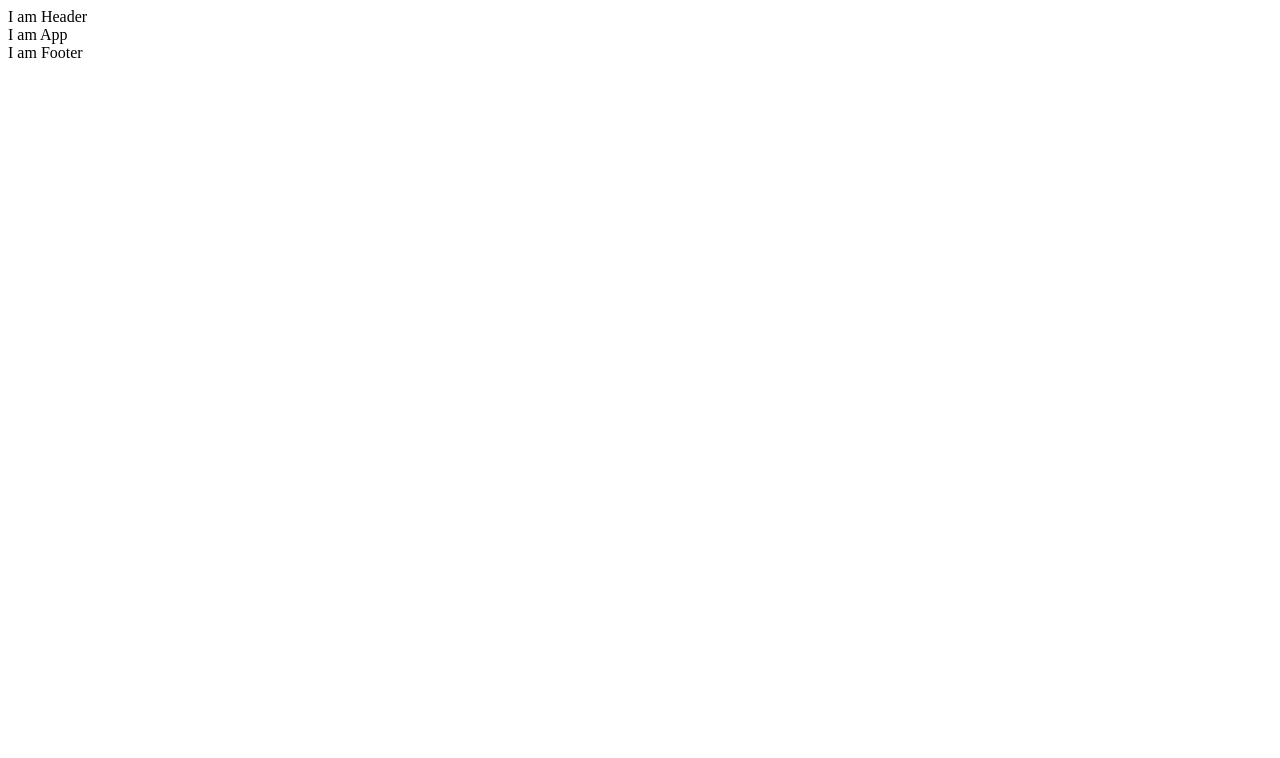
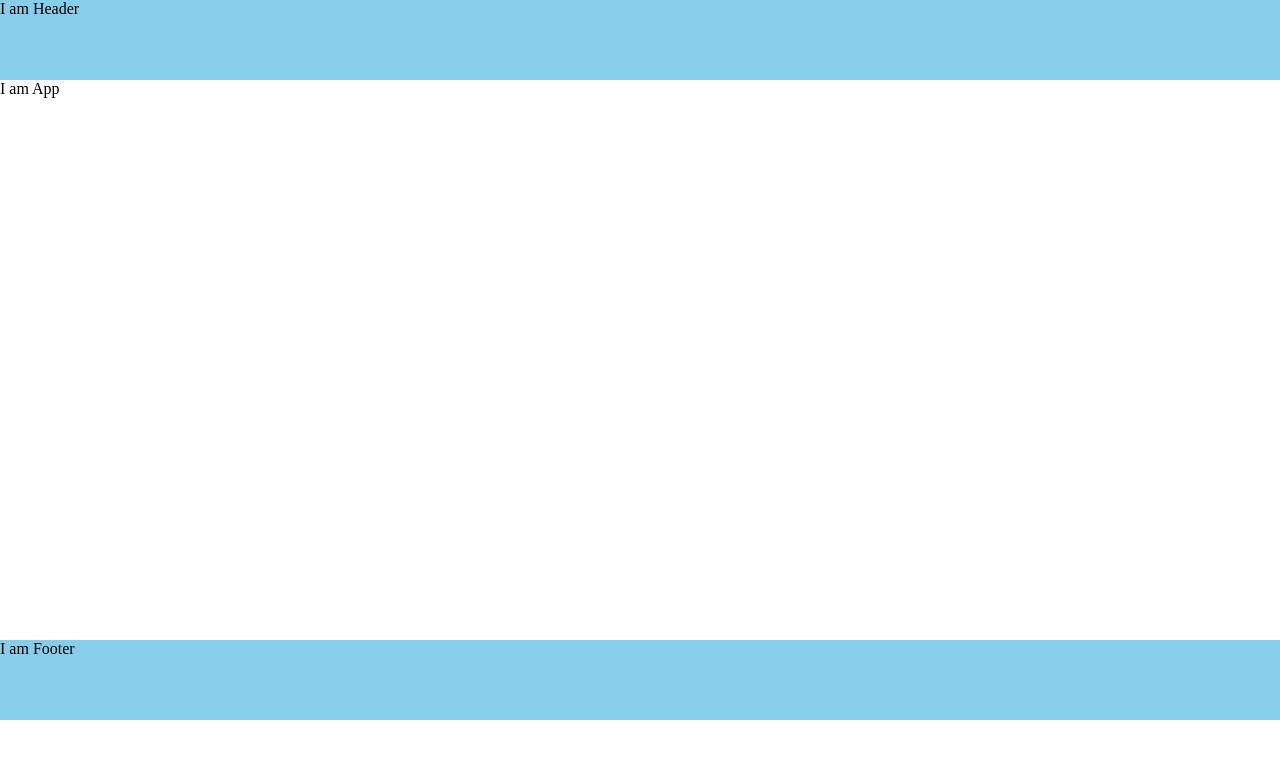
Before and after one commit to nsonb/monolithic-sample, a React (Create React App) app: page / in a window 1280 px wide. Shown: the top 758 px of the page. Built offline with nearby package versions, Linux system fonts and the light colour scheme.

Commit message:
height width set up

```diff
--- a/public/index.html
+++ b/public/index.html
@@ -26,7 +26,7 @@
     -->
     <title>React App</title>
   </head>
-  <body>
+  <body style="padding: 0; margin: 0; box-sizing: border-box;">
     <noscript>You need to enable JavaScript to run this app.</noscript>
     <div id="root"></div>
     <!--
--- a/src/App.tsx
+++ b/src/App.tsx
@@ -2,10 +2,15 @@ import Header from './components/Header'
 import Footer from './components/Footer'
 
 const App = () => {
+  const bodyStyle: React.CSSProperties = {
+    height: '70vh'
+  }
   return (
     <div>
       <Header></Header>
-      I am App
+      <div style={bodyStyle}>
+        I am App
+      </div>
       <Footer></Footer>
     </div>
   )
--- a/src/components/Footer.tsx
+++ b/src/components/Footer.tsx
@@ -1,6 +1,15 @@
 const Footer = () => {
+
+  const style: React.CSSProperties = {
+    width: '100%',
+    height: '5rem',
+    backgroundColor: 'skyblue'
+  }
+
   return (
-    <div>I am Footer</div>
+    <div style= {style}>
+      I am Footer
+    </div>
   )
 }
 
--- a/src/components/Header.tsx
+++ b/src/components/Header.tsx
@@ -1,6 +1,15 @@
 const Header = () => {
+
+  const style: React.CSSProperties = {
+    width: '100%',
+    height: '5rem',
+    backgroundColor: 'skyblue'
+  }
+
   return (
-    <div>I am Header</div>
+    <div style= {style}>
+      I am Header
+    </div>
   )
 }
 
--- a/src/index.css
+++ b/src/index.css
@@ -1,5 +1,7 @@
-body {
+* {
   margin: 0;
+  padding: 0;
+  box-sizing: inherit;
   font-family: -apple-system, BlinkMacSystemFont, 'Segoe UI', 'Roboto', 'Oxygen',
     'Ubuntu', 'Cantarell', 'Fira Sans', 'Droid Sans', 'Helvetica Neue',
     sans-serif;
@@ -7,6 +9,12 @@ body {
   -moz-osx-font-smoothing: grayscale;
 }
 
+body {
+  margin: 0;
+  padding: 0;
+  box-sizing: border-box;
+}
+
 code {
   font-family: source-code-pro, Menlo, Monaco, Consolas, 'Courier New',
     monospace;
```
